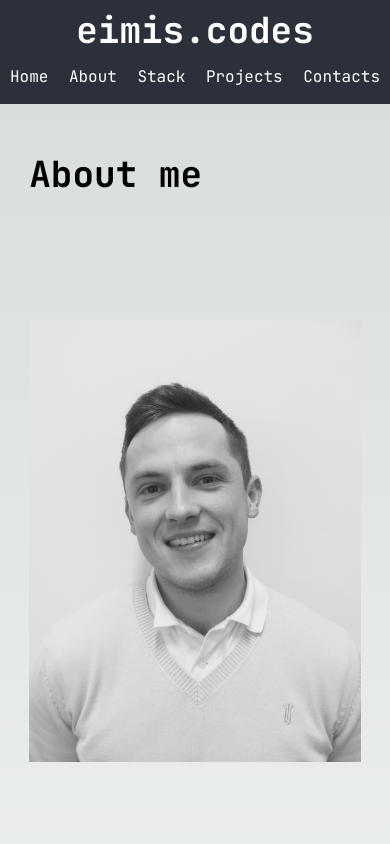
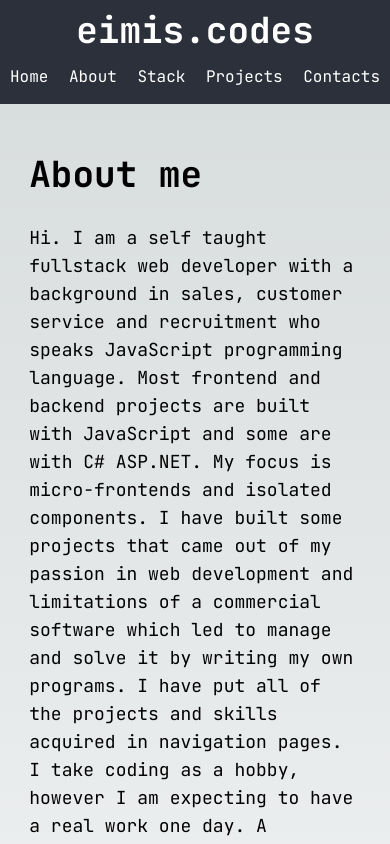
Before and after one commit to eimuciu/portfolio-v2, a Next.js app: page /about in a window 390 px wide. Shown: the top 844 px of the page. Built offline with nearby package versions, Linux system fonts and the light colour scheme.

Commit message:
about me container order changes

```diff
--- a/src/pages/about/index.tsx
+++ b/src/pages/about/index.tsx
@@ -8,11 +8,11 @@ export default function About() {
         About me
       </section>
       <main className="flex md:flex-col">
-        <section className="w-[50%] md:w-[100%] md:order-last">
+        <section className="w-[50%] md:w-[100%]">
           <section className="w-[100%] font-bold text-5xl mb-[30px] md:text-4xl md:hidden">
             About me
           </section>
-          <div className="text-xl md:text-lg md:mt-[30px]">
+          <div className="text-xl md:text-lg">
             Hi. I am a self taught fullstack web developer with a background in
             sales, customer service and recruitment who speaks JavaScript
             programming language. Most frontend and backend projects are built
```
